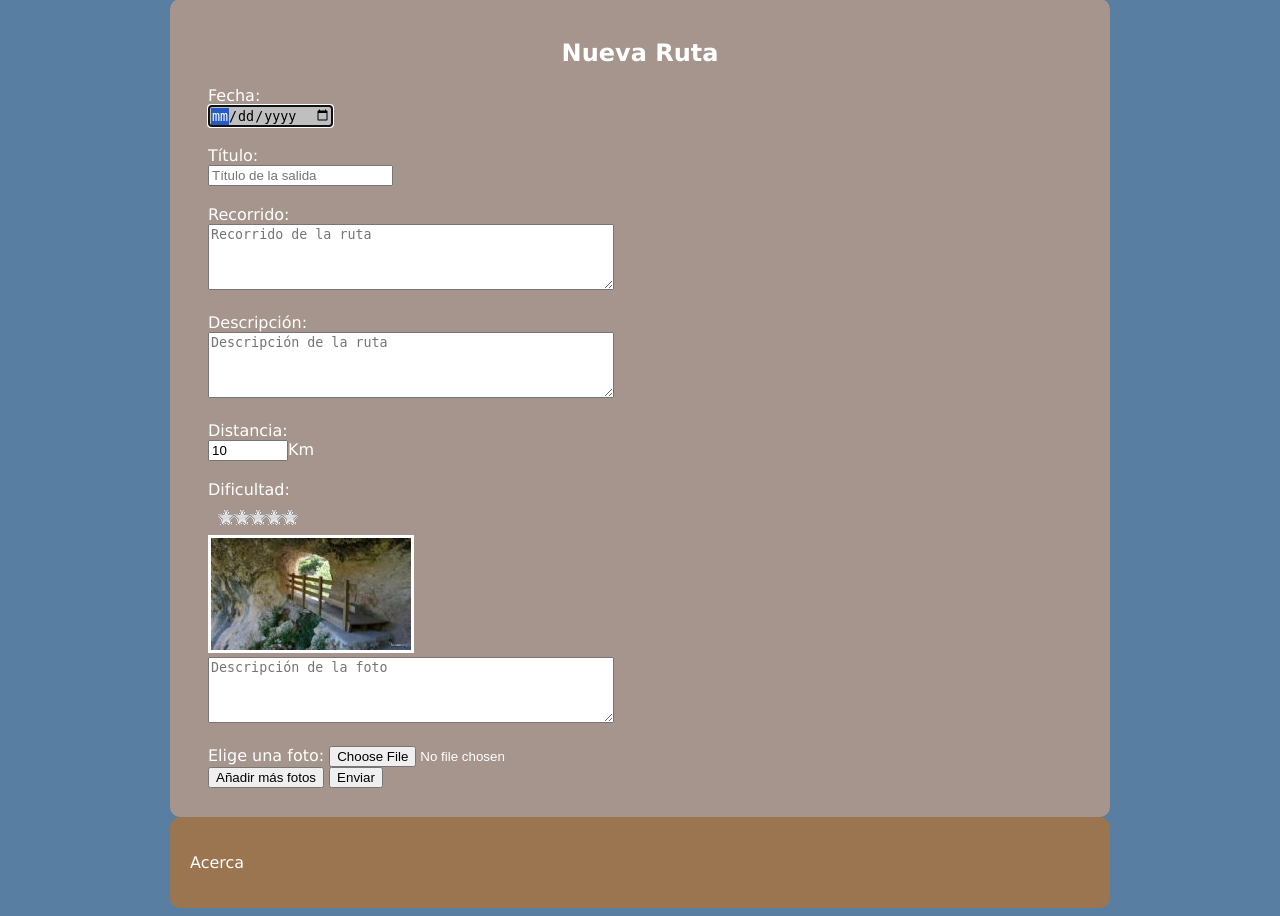
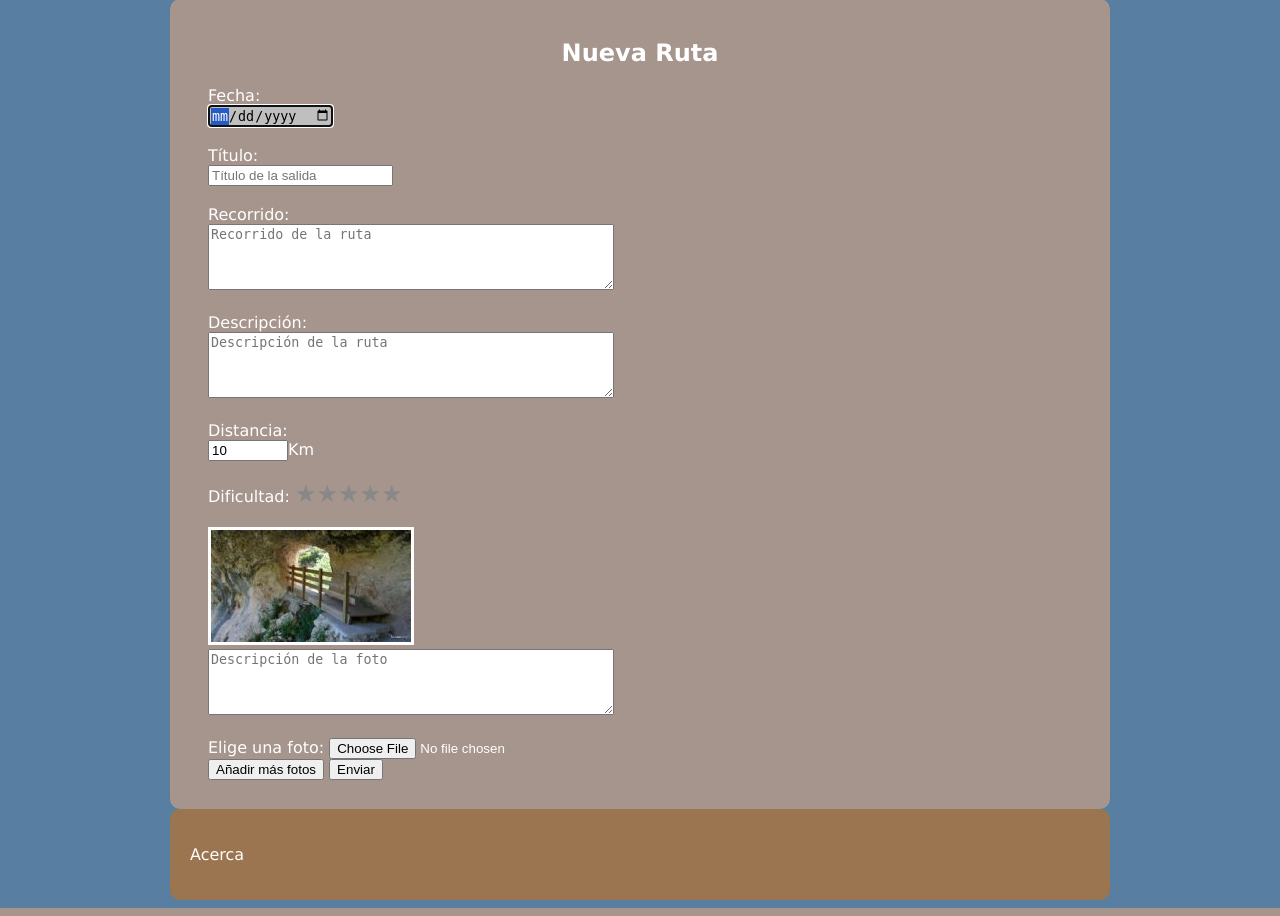
Before and after one commit to Venisir/rutalandia, a PHP site: page /nueva_ruta.html in a window 1280 px wide. Shown: the part 239-1155 px from the top of the page. Run offline with PHP 8.4, Linux system fonts and the light colour scheme.

Commit message:
Etiqueta Time Buscar por dificultad Dificultad en ruta de 1 a 5 Fecha en ruta Iluminar todas las estrellas

```diff
--- a/nueva_ruta.html
+++ b/nueva_ruta.html
@@ -6,7 +6,7 @@
 	<link type="text/css" rel="stylesheet" href="fontello/css/iconset.css" />
 	<link href='http://fonts.googleapis.com/css?family=Indie+Flower' rel='stylesheet' type='text/css'>
 
-<link rel="shortcut icon" href="img/favicon.ico">
+	<link rel="shortcut icon" href="img/favicon.ico">
 
 	<meta charset="UTF-8">
 	<meta name="viewport" content="width=device-width, initial-scale=1" />
@@ -69,15 +69,17 @@
 			<br /> <br />
 
 			Dificultad:
-			<div class="starRate">
-			<ul>
-			<li><a href="#5"><span>Sólo para expertos</span></a></li>
-			<li><a href="#4"><span>Se requiere experiencia</span></a></li>
-			<li><a href="#3"><span>Para Iniciados</span><b></b></a></li>
-			<li><a href="#2"><span>Es bastante fácil</span></a></li>
-			<li><a href="#1"><span>Cualquiera podría</span></a></li>
-			</ul>
+
+
+			<div class="valorar">
+				<a href="#" data-value="1" title="Votar con 1 estrellas">&#9733;</a>
+				<a href="#" data-value="2" title="Votar con 2 estrellas">&#9733;</a>
+				<a href="#" data-value="3" title="Votar con 3 estrellas">&#9733;</a>
+				<a href="#" data-value="4" title="Votar con 4 estrellas">&#9733;</a>
+				<a href="#" data-value="5" title="Votar con 5 estrellas">&#9733;</a>
 			</div>
+			<br />
+			<br />
 
 			<script type="text/javascript">
 			function muestrafoto(event) {
--- a/rutas.html
+++ b/rutas.html
@@ -58,6 +58,7 @@
 			Distancia <br /> desde <br><input required type="number" min="0" max="50" step="0.01" value="10" name="distanciaDesde" id="distancia" title="Introduce la distancia de la ruta." >Km <br/>hasta <br><input required type="number" min="0" max="50" step="0.01" value="10" name="distancia" id="distanciaHasta" title="Introduce la distancia de la ruta." >Km<br/><br/>
 			Autor: <br/><input type="text" name="autor"><br/><br/>
 
+			Dificultad: <br /><input required type="number" min="1" max="5" step="1" value="3" name="dificultad" id="dificultad" title="Introduce la dificultad.">  &#9733;<br/><br/>
 
 			<input type="submit">
 
--- a/style.css
+++ b/style.css
@@ -293,16 +293,33 @@
 }
 
 /* Sistema de valoracion de estrellas */
-.starRate {position:relative; margin:10px; overflow:hidden;}
-.starRate ul {width:160px; margin:0; padding:0;}
-.starRate li {display:inline; list-style:none; margin:0px; font-size:15px;}
-.starRate a, .starRate b {background:url(img/star_rate.gif) left top repeat-x;}
-.starRate a {float:right; margin:0 80px 0 -144px; width:80px; height:16px; /*background-position:left 16px;*/ text-decoration:none;}
-.starRate a:hover {background-position:left -32px;}
-.starRate b {position:absolute; z-index:-1; width:80px; height:16px; background-position:left -16px;}
-.starRate div b {left:0px; bottom:0px; background-position:left top;}
-.starRate a span {position:absolute; left:-300px;}
-.starRate a:hover span {left:90px; width:100%;}
+
+.valorar {
+	font-size: 0;
+	display: inline-block;
+}
+.valorar a {
+	text-decoration: none;
+	display: inline-block;
+	/* Volver a dar tamaño al texto */
+	font-size: 32px;
+	font-size: 1.5rem;
+
+	color: #888;
+}
+
+.valorar:hover a {
+	color: rgb(242, 232, 42);
+}
+/*
+ * El selector de hijo, es necesario para aumentar la especifidad
+ */
+.valorar > a:hover ~ a {
+	color: #888;
+}
+
+
+
 
 /*Resoluciones*/
 
```
Also changed, not shown: ruta.html (+5 -4 lines), img/star_rate.gif (deleted).
